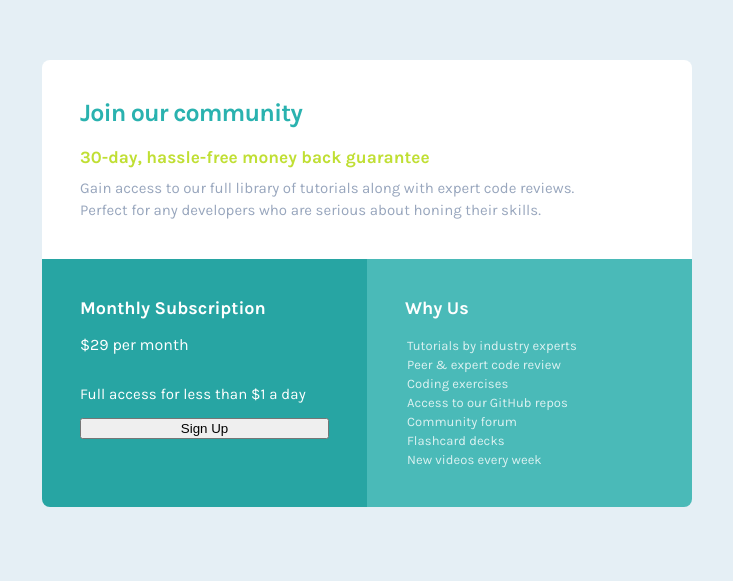
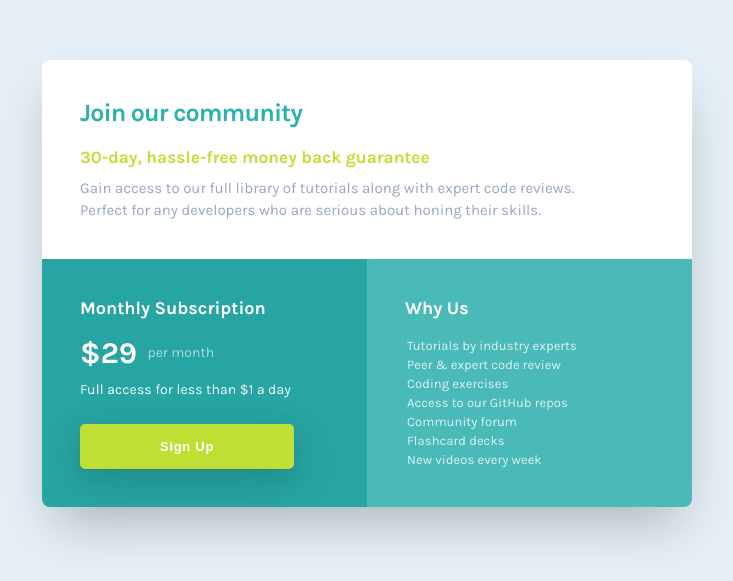
Before and after one commit to VasuBeachoo/single-price-component, a plain HTML site: page index.html in a window 1280 px wide. Shown: the part 117-698 px from the top of the page, without its empty margins (273-1006 px from the left). Drawn offline with Linux system fonts and the light colour scheme.

Commit message:
Style price section

```diff
--- a/css/styles.css
+++ b/css/styles.css
@@ -34,6 +34,7 @@ body {
   border-radius: 8px;
   width: 650px;
   margin: 25px;
+  box-shadow: rgba(0, 0, 0, 0.25) 0px 25px 50px -12px;
 }
 
 .section {
@@ -95,6 +96,49 @@ body {
   letter-spacing: 0.1px;
 }
 
+.price-info {
+  display: flex;
+  flex-direction: row;
+  align-items: center;
+  margin: 16px 0 0;
+}
+
+.price {
+  font-size: 30px;
+  font-weight: 700;
+  margin: 0 7px 0 0;
+}
+
+.price-frequency {
+  font-size: 14px;
+  opacity: 0.6;
+  margin: 0;
+}
+
+.price-section .section-small-text {
+  font-size: 14px;
+  opacity: 0.95;
+  margin: 10px 0 auto;
+}
+
+.signup-btn {
+  background-color: hsl(71, 73%, 54%);
+  color: #ffffff;
+  width: 86%;
+  height: 45px;
+  font-weight: 700;
+  font-size: 13px;
+  letter-spacing: 0.7px;
+  border: 0;
+  border-radius: 5px;
+  box-shadow: rgba(17, 17, 26, 0.1) 0px 1px 0px,
+    rgba(17, 17, 26, 0.1) 0px 8px 24px, rgba(17, 17, 26, 0.1) 0px 16px 48px;
+}
+
+.signup-btn:hover {
+  cursor: pointer;
+}
+
 .why-us-section {
   display: flex;
   flex-direction: column;
--- a/index.html
+++ b/index.html
@@ -30,9 +30,10 @@
         <div class="bottom-section">
           <div class="section price-section">
             <h2 class="section-heading white-text">Monthly Subscription</h2>
-            <p class="price-info white-text">
-              <span class="price">$29</span> per month
-            </p>
+            <div class="price-info white-text">
+              <p class="price">$29</p>
+              <p class="price-frequency">&nbsp;per month</p>
+            </div>
             <p class="section-small-text white-text">
               Full access for less than $1 a day
             </p>
```
